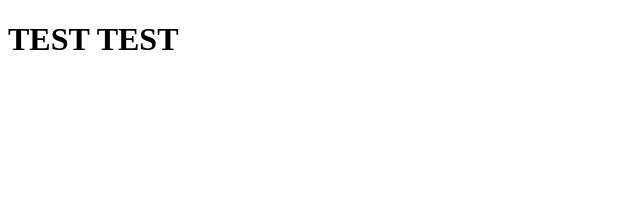
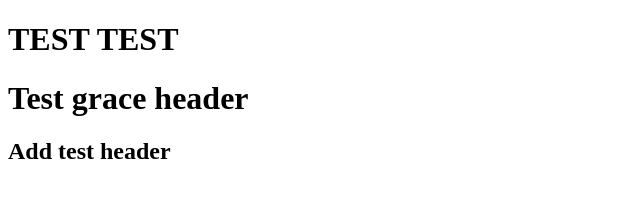
Before and after one commit to RyanCabarles/tutorial, a plain HTML site: page grace.html in a window 1280 px wide. Shown: the whole page, without its empty margins (0-640 px from the left). Drawn offline with Linux system fonts and the light colour scheme.

Commit message:
add two headers

```diff
--- a/grace.html
+++ b/grace.html
@@ -8,5 +8,7 @@
 </head>
 <body>
     <h1>TEST TEST</h1>
+    <h1>Test grace header</h1>
+    <h2> Add test header </h2>
 </body>
 </html>
```
